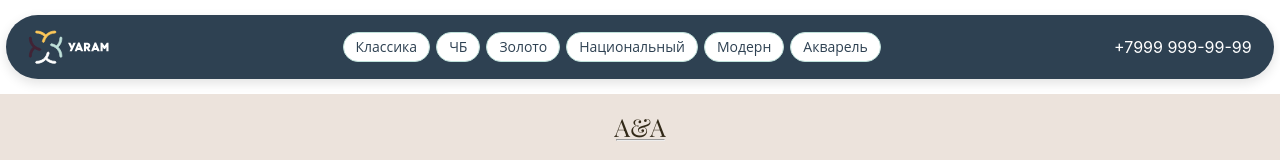
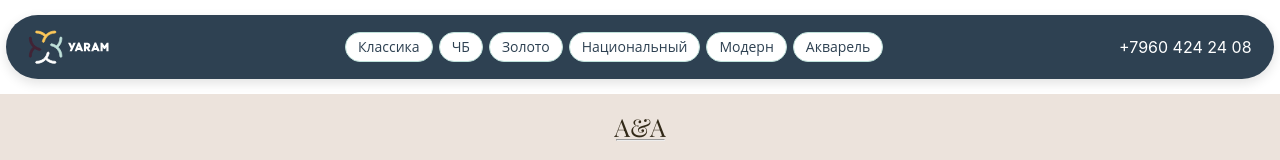
Before and after one commit to dot-nalchik/wedding-2, a React (Create React App) app: page / in a window 1280 px wide. Shown: the top 160 px of the page. Built offline with nearby package versions, Linux system fonts and the light colour scheme; a web font is replaced by a local one.

Commit message:
fix number

```diff
--- a/src/App.tsx
+++ b/src/App.tsx
@@ -51,7 +51,7 @@ function App() {
             <button onClick={openModern}>Модерн</button>
             <button onClick={openAquarell}>Акварель</button>
           </div>
-          <a className="mobilePhone" href="tel:+79999999999">+7999 999-99-99</a>
+          <a className="mobilePhone" href="tel:+79604242408">+7960 424 24 08</a>
         </div>
         {/*<select onChange={handleChangeTheme} value={theme}>*/}
         {/*  {pages.map((page) => (*/}
```
